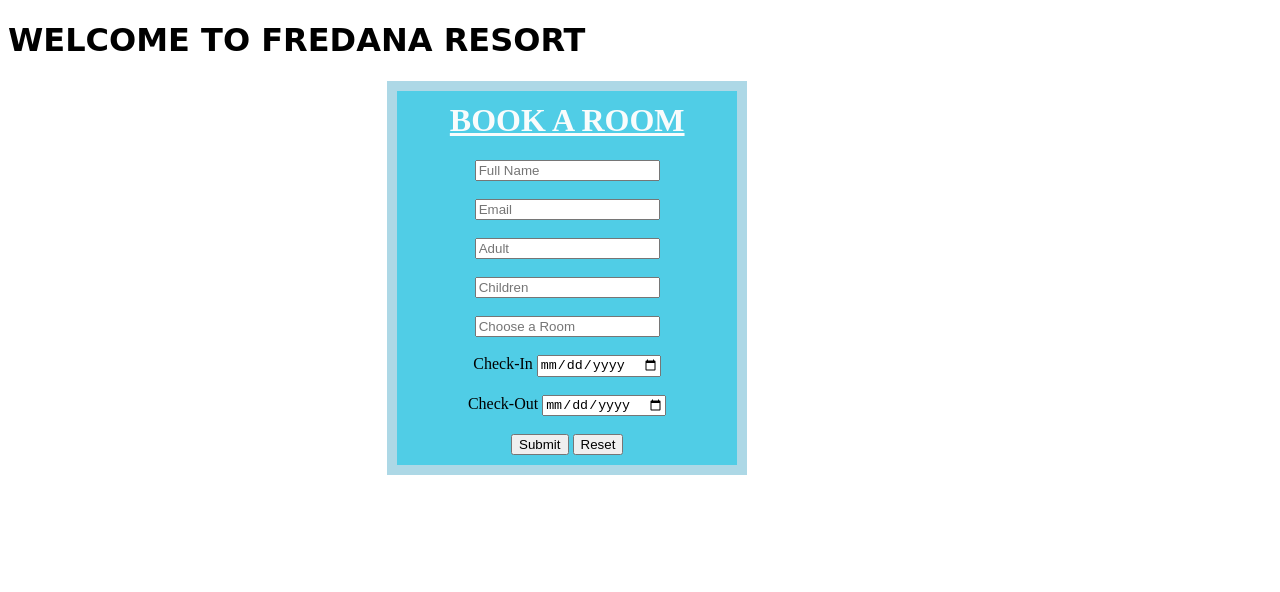
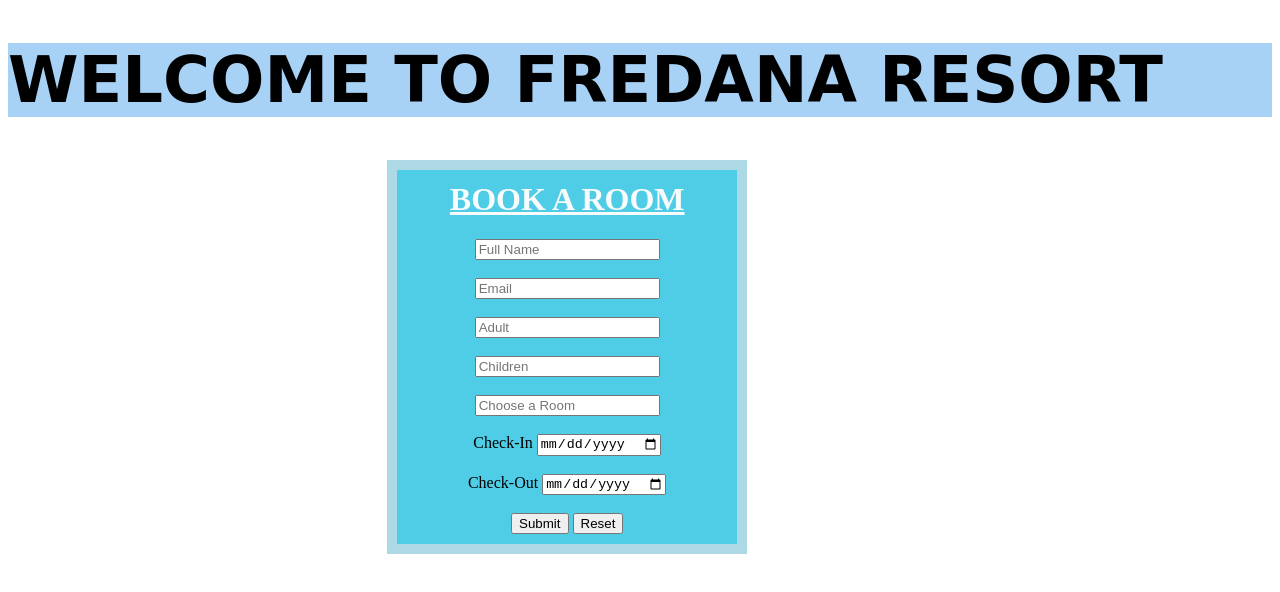
Before and after one commit to fredana/flatiron-frontend-phase-1-app-project, a plain HTML site: page index.html in a window 1280 px wide. Drawn offline with Linux system fonts and the light colour scheme.

Commit message:
TITLE BACKGROUND COLOR UPDATED

```diff
--- a/styles.css
+++ b/styles.css
@@ -34,6 +34,8 @@ body{
 #welcome1{
     position: relative;
     font-family: cursive;
+    font-size: xx-large;
+    background-color: rgba(141, 197, 244, 0.763);
 
 
 }
```
